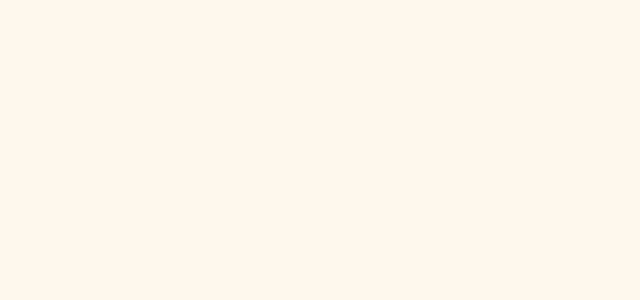
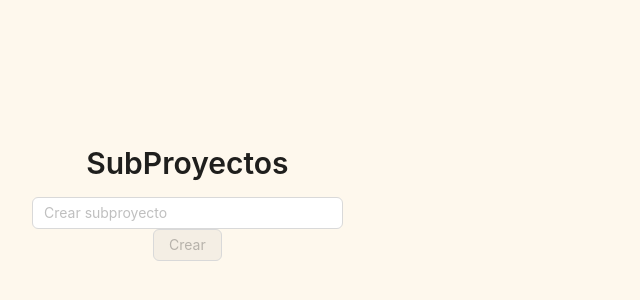
Before and after one commit to JNBarrachina/workcontrol-client, a React (Vite) app: page /SubProject in a window 1280 px wide. Before the commit this address had no page. Shown: the part 210-510 px from the top of the page, without its empty margins (0-640 px from the left). Built offline with nearby package versions, Linux system fonts and the light colour scheme.

Commit message:
Archivo para SubProyectos añadido

```diff
--- a/src/App.jsx
+++ b/src/App.jsx
@@ -1,6 +1,7 @@
 import { useState } from 'react'
 import { BrowserRouter, Route, Routes, Navigate, useNavigate } from "react-router"
 import { Login } from "./Components/Login/Login"
+import {SubProject} from "./Components/SubProject/SubProject"
 import reactLogo from './assets/react.svg'
 import viteLogo from '/vite.svg'
 import './App.css'
@@ -11,6 +12,7 @@ function App() {
       <BrowserRouter>
         <Routes>
           <Route path="/Login" element={<Login />} />
+          <Route path="/SubProject" element={<SubProject />} />
         </Routes>
       </BrowserRouter>
     </>
--- a/src/Components/SubProject/SubProject.jsx
+++ b/src/Components/SubProject/SubProject.jsx
@@ -14,7 +14,7 @@ const SubProject = () => {
 
     const isButtonEnabled = subproject;
 
-    const handleLoginButtonClick = () => {
+    const handleSubProjectButtonClick = () => {
         fetch("http://localhost:3000/users/subproject", {
             headers: {
                 "Content-type": "application/json"
@@ -41,18 +41,16 @@ const SubProject = () => {
                 <div>
                     <Title level={2}>SubProyectos</Title>
                     <Input
-                        value={user}
+                        value={subproject}
                         type="text"
                         onChange={(event) =>
                             setSubProject(event.target.value)}
                         placeholder="Crear subproyecto"
                     />
-                    <Button disabled={!isButtonEnabled} type="primary" onClick={handleLoginButtonClick}>Login</Button><br />
+                    <Button disabled={!isButtonEnabled} type="primary" onClick={handleSubProjectButtonClick}>Crear</Button><br />
                     <Typography.Text className="error">{errorMsg}</Typography.Text>
                 </div>
-
             </div>
-            <img src={logo} alt="Logo Celima" className="login-logo" />
         </Flex>
     )
 };
```
